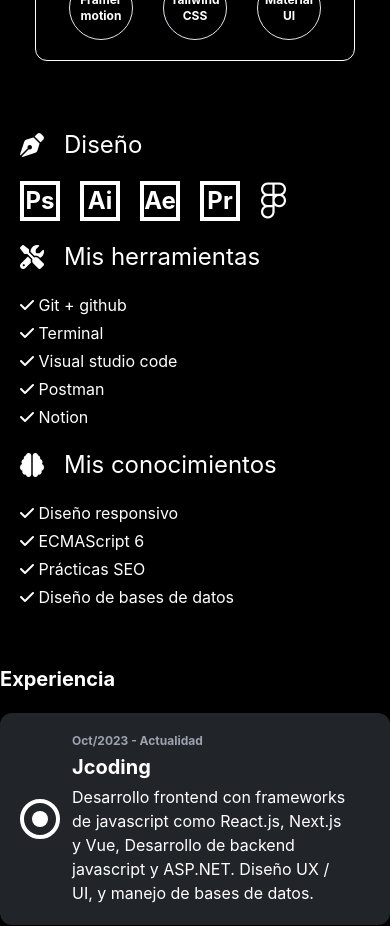
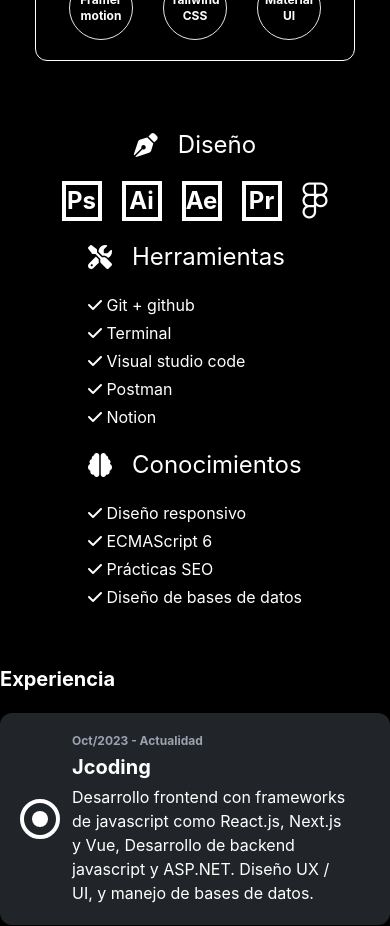
Before and after one commit to CarlosParraMtz/carlosparra, a React (Vite) app: page / in a window 390 px wide. Shown: the part 1880-2806 px from the top of the page. Built offline with nearby package versions, Linux system fonts and the light colour scheme.

Commit message:
mobile about fixed

```diff
--- a/src/pages/Index.jsx
+++ b/src/pages/Index.jsx
@@ -55,9 +55,8 @@ export default function Index() {
                 >
                     <motion.div
 
-                        initial={{ opacity: 0, x: -500 }}
+                        initial={{ opacity: 0, x: -50 }}
                         whileInView={{ opacity: 1, x: 0 }}
-                        transition={{ delay: 0, type: "spring" }}
                         className=" backdrop-blur-sm w-full rounded-xl border bg-[#ffffff77] dark:bg-[#00000047] text-black p-2 transition-colors max-w-6xl mx-auto "
                     >
                         <h2 className="text-4xl text-black dark:text-white text-center mb-5 transition-colors" >Lo que hago</h2>
@@ -87,11 +86,11 @@ export default function Index() {
                         <div className="flex flex-col md:flex-row gap-7">
                             <TechTabs />
                             <div className='flex-1 pt-10 h-10 w-full flex flex-col' >
-                                <div className="flex gap-5 items-center mb-5">
+                                <div className="flex gap-5 items-center mb-5 mx-auto md:mx-0">
                                     <i className="fa-solid fa-pen-nib text-2xl"></i>
                                     <h4 className="text-2xl" >Diseño</h4>
                                 </div>
-                                <div className="flex gap-5">
+                                <div className="flex gap-5 mx-auto md:mx-0">
                                     <div className='border-black dark:border-white border-4 flex items-center justify-center text-2xl font-bold w-10 h-10 transition-colors' >
                                         Ps
                                     </div>
@@ -108,11 +107,11 @@ export default function Index() {
                                         <i className="fa-brands fa-figma text-4xl"></i>
                                     </h3>
                                 </div>
-                                <div className="grid grid-cols-1 md:grid-cols-2">
+                                <div className="grid grid-cols-1 sm:grid-cols-2 mx-auto md:mx-0">
                                     <div className="flex flex-col">
                                         <div className="flex gap-5 items-center my-5">
                                             <i className="fa-solid fa-screwdriver-wrench text-2xl"></i>
-                                            <h4 className="text-2xl" >Mis herramientas</h4>
+                                            <h4 className="text-2xl" >Herramientas</h4>
                                         </div>
                                         <ul className="flex flex-col gap-1">
                                             <li><i className="fa-solid fa-check"></i> Git + github </li>
@@ -125,7 +124,7 @@ export default function Index() {
                                     <div className="flex flex-col">
                                         <div className="flex gap-5 items-center my-5">
                                             <i className="fa-solid fa-brain text-2xl"></i>
-                                            <h4 className="text-2xl" >Mis conocimientos</h4>
+                                            <h4 className="text-2xl" >Conocimientos</h4>
                                         </div>
                                         <ul className="flex flex-col gap-1">
                                             <li><i className="fa-solid fa-check"></i> Diseño responsivo </li>
```
